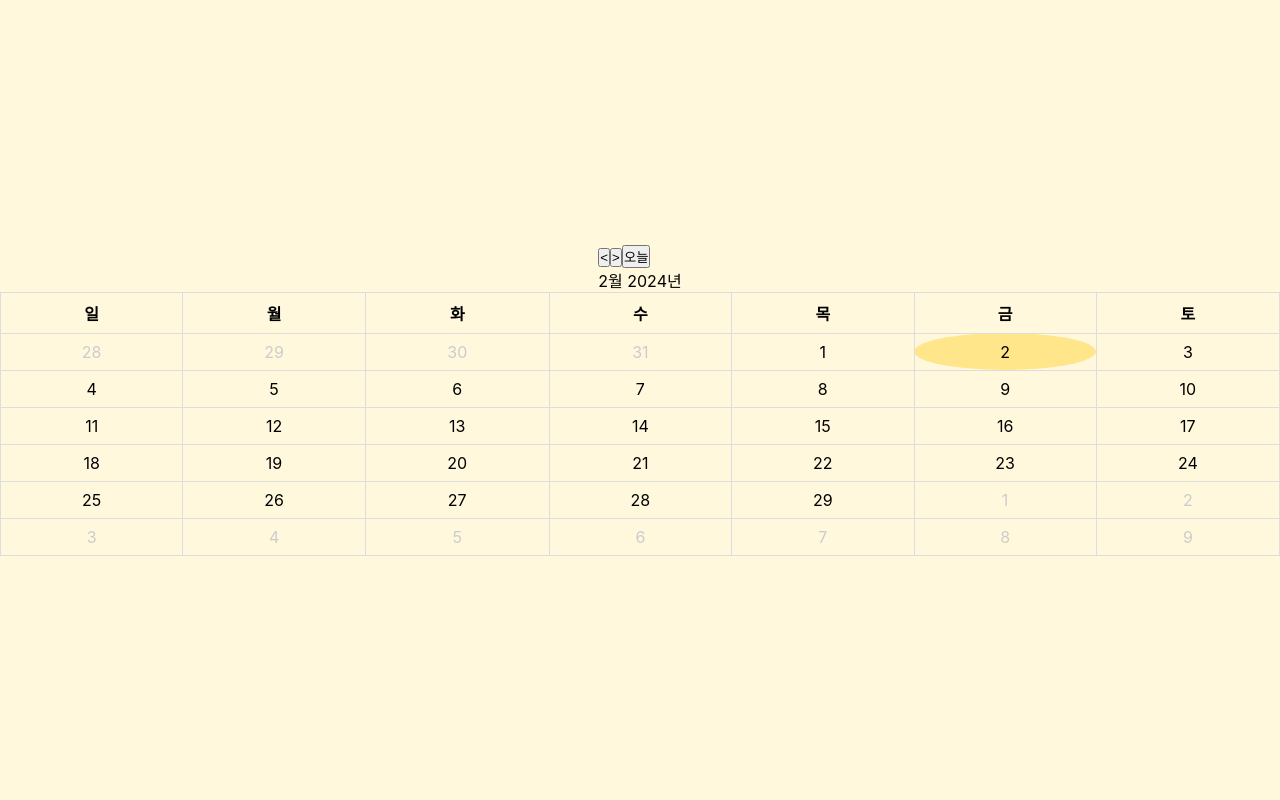
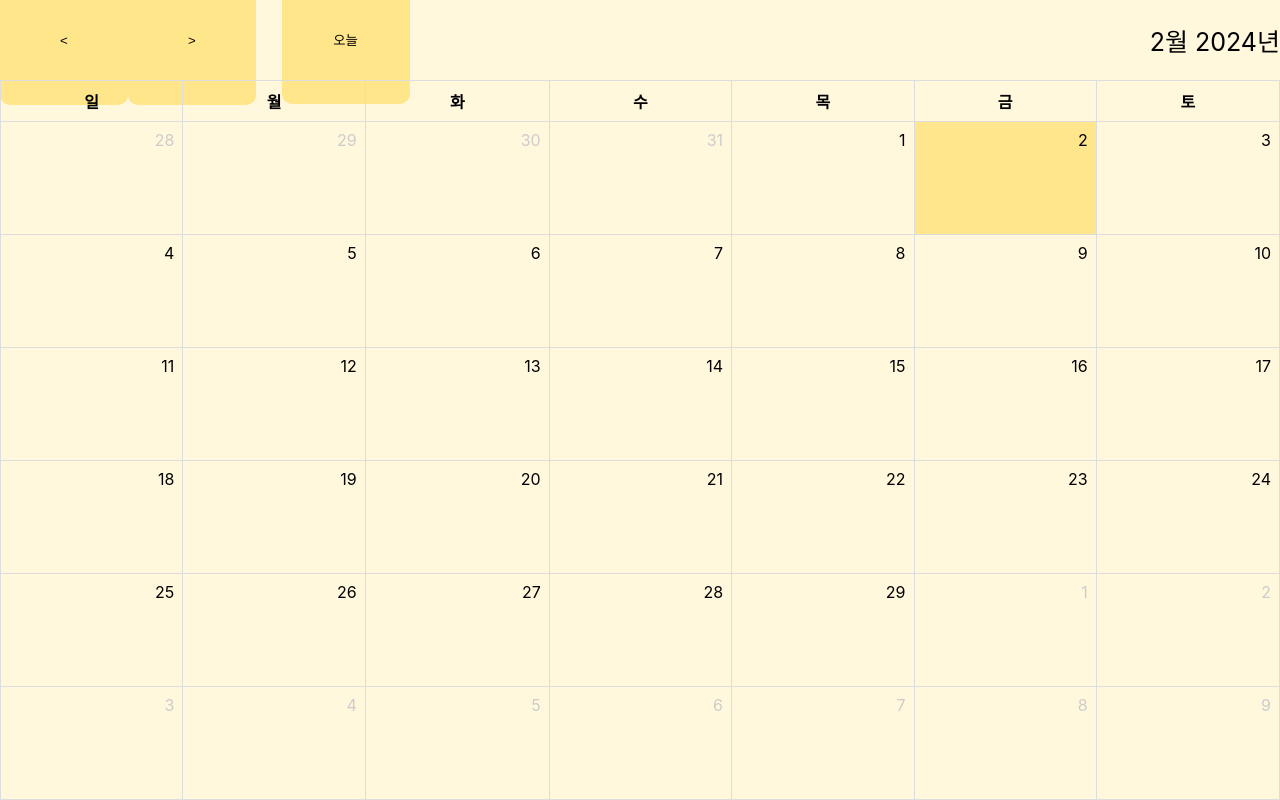
Before and after one commit to Yusmin97/petCheckApp, a React (Create React App) app: page /calendar in a window 1280 px wide. Built offline with nearby package versions, Linux system fonts and the light colour scheme.

Commit message:
🎨 Design: 캘린더 크기 조정과 헤더 부분 레이아웃 설정

```diff
--- a/src/page/calender/Calendar.css
+++ b/src/page/calender/Calendar.css
@@ -8,20 +8,49 @@
   flex-direction: column;
 }
 
+.calendar-header {
+  width: 100vw;
+  height: 10vh;
+  display: flex;
+  justify-content: space-between;
+  align-items: center;
+}
+.calendar-header button {
+  width: 10vw;
+  height: 10vw;
+  border: none;
+  border-radius: 10px;
+  background-color: rgba(255, 229.52130317687988, 139.18750405311584, 1);
+}
+.goToBtn {
+  margin-left: 2vw;
+}
+
+.yearsMonth {
+  font-size: 25px;
+}
+
 .calendar {
   border-collapse: collapse;
-  width: 100%;
+  width: 100vw;
+  height: 90vh;
 }
 
-.calendar th, .calendar td {
+.calendar th {
   border: 1px solid #ddd;
   padding: 8px;
   text-align: center;
 }
 
+.calendar td {
+  border: 1px solid #ddd;
+  padding: 8px;
+  text-align: right;
+  vertical-align : top;
+}
+
 .current-day {
-  background-color: rgba(255, 229.52130317687988, 139.18750405311584, 1);
-  border-radius: 50%;
+  background-color: rgba(255, 229, 139, 1);
 }
 
 .not-current-month {
```
